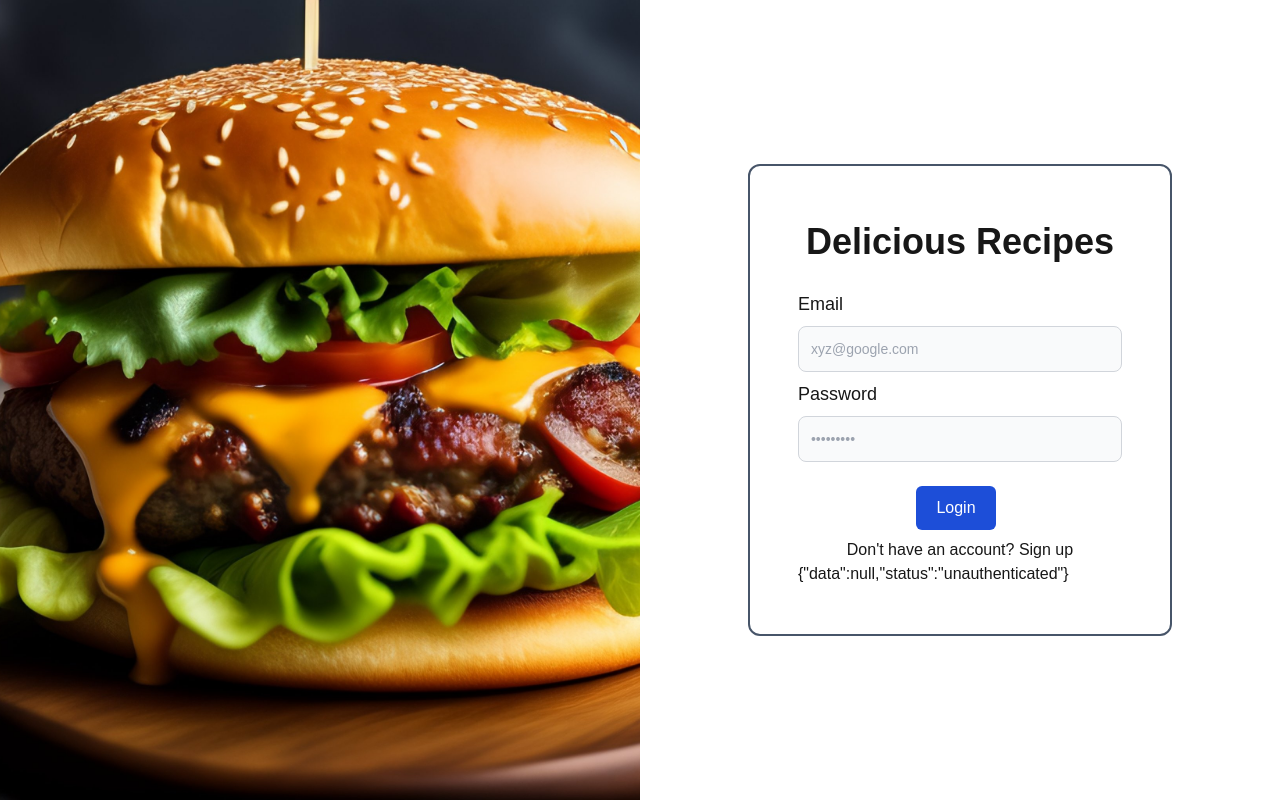
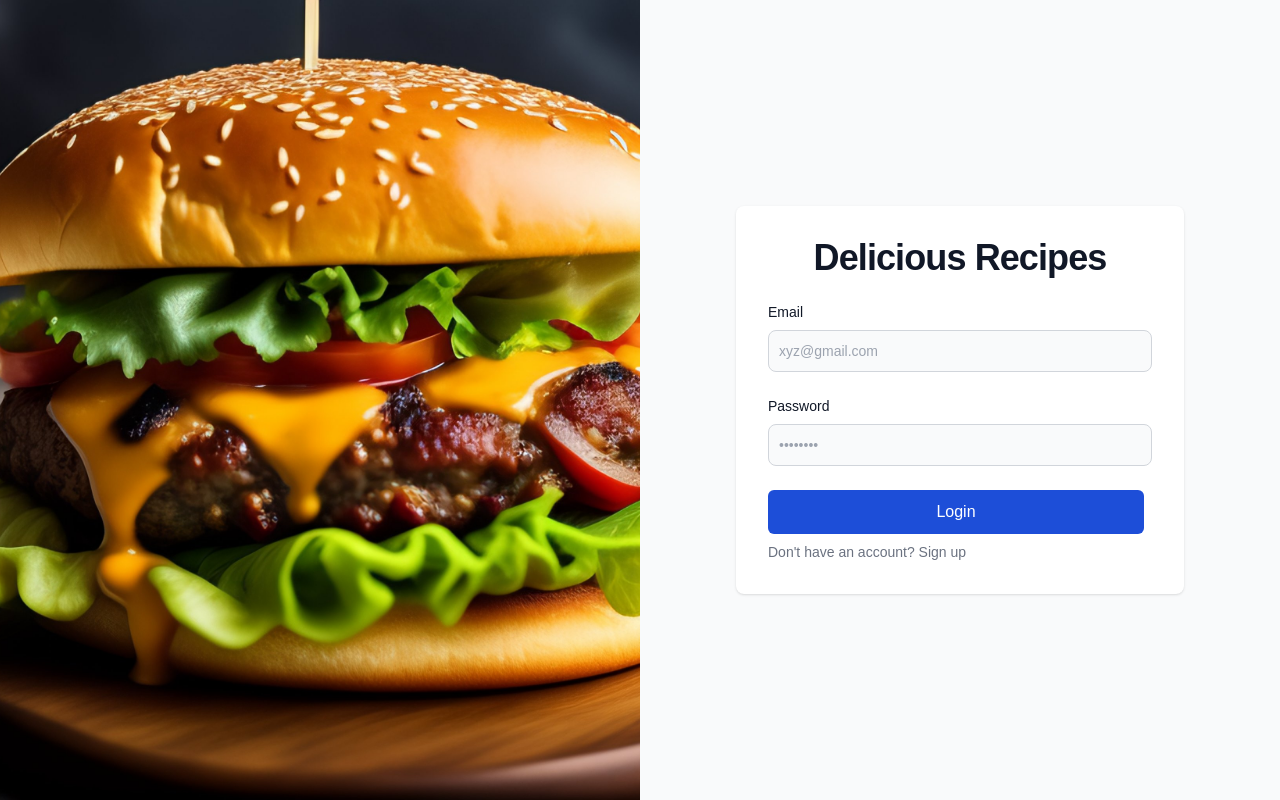
Before and after one commit to UjjwalKaul/food-project, a Next.js app: page / in a window 1280 px wide. Built offline with nearby package versions, Linux system fonts and the light colour scheme; no server answers.

Commit message:
Prettified login page

```diff
--- a/app/page.tsx
+++ b/app/page.tsx
@@ -15,7 +15,7 @@ export default async function Home() {
           />
         </div>
       </div>
-      <div className="flex items-center justify-center">
+      <div>
         <Login />
       </div>
     </div>
--- a/components/Login.tsx
+++ b/components/Login.tsx
@@ -1,72 +1,96 @@
 'use client';
-import { signIn, useSession } from 'next-auth/react';
+import { signIn } from 'next-auth/react';
 import Link from 'next/link';
-import { useRef, useState } from 'react';
+import { useRouter } from 'next/navigation';
+import { useState } from 'react';
 
-const Login = () => {
-  const session = useSession();
+const Register = () => {
+  const router = useRouter();
   const [isSubmitting, setIsSubmitting] = useState(false);
-  const mailRef = useRef<HTMLInputElement | null>(null);
-  const passwordRef = useRef<HTMLInputElement | null>(null);
-
-  async function handleSubmit(e: React.FormEvent<HTMLFormElement>) {
-    setIsSubmitting(!isSubmitting);
+  const [data, setData] = useState({
+    email: '',
+    password: '',
+  });
+  async function loginUser(e: React.FormEvent<HTMLFormElement>) {
     e.preventDefault();
-    const email = mailRef.current?.value || '';
-    const password = passwordRef.current?.value || '';
+    setIsSubmitting(true);
     await signIn('credentials', {
-      email,
-      password,
+      ...data,
+      redirect: false,
     });
-    setIsSubmitting(!isSubmitting);
+    router.push('/dashboard');
+    setIsSubmitting(false);
   }
-
   return (
-    <div className="border-2 border-slate-600 p-8 md:p-12 rounded-xl max-w-md mx-auto">
-      <h1 className="text-center text-2xl md:text-4xl font-bold p-2 mb-5">
+    <section className="bg-gray-50 dark:bg-gray-900">
+      <div className="flex flex-col items-center justify-center px-6 py-8 mx-auto md:h-screen lg:py-0">
+        <div className="w-full bg-white rounded-lg shadow dark:border md:mt-0 sm:max-w-md xl:p-0 dark:bg-gray-800 dark:border-gray-700">
+          <div className="p-6 space-y-4 md:space-y-6 sm:p-8">
+            <div className="flex justify-center">
+              <h1 className="text-xl font-bold leading-tight tracking-tight text-gray-900 md:text-4xl dark:text-white">
                 Delicious Recipes
               </h1>
-      <form onSubmit={handleSubmit}>
-        <div className="flex flex-col gap-[8px]">
-          <label className="text-lg md:text-md">Email</label>
+            </div>
+
+            <form onSubmit={loginUser} className="space-y-4 md:space-y-6">
+              <div>
+                <label
+                  htmlFor="email"
+                  className="block mb-2 text-sm font-medium text-gray-900 dark:text-white">
+                  Email
+                </label>
                 <input
+                  value={data.email}
                   type="email"
-            placeholder="xyz@google.com"
-            className="bg-gray-50 border border-gray-300 text-gray-900 text-sm rounded-lg focus:ring-blue-500 focus:border-blue-500 block w-full p-3 dark:bg-gray-700 dark:border-gray-600 dark:placeholder-gray-400 dark:text-white dark:focus:ring-blue-500 dark:focus:border-blue-500"
-            ref={mailRef}
+                  name="email"
+                  id="email"
+                  className="bg-gray-50 border border-gray-300 text-gray-900 text-sm rounded-lg focus:ring-primary-600 focus:border-primary-600 block w-full p-2.5 dark:bg-gray-700 dark:border-gray-600 dark:placeholder-gray-400 dark:text-white dark:focus:ring-blue-500 dark:focus:border-blue-500"
+                  placeholder="xyz@gmail.com"
                   required
+                  onChange={(e) => {
+                    setData({ ...data, email: e.target.value });
+                  }}
                 />
-
-          <label className="text-lg md:text-md">Password</label>
+              </div>
+              <div>
+                <label
+                  htmlFor="password"
+                  className="block mb-2 text-sm font-medium text-gray-900 dark:text-white">
+                  Password
+                </label>
                 <input
+                  value={data.password}
                   type="password"
-            placeholder="•••••••••"
-            className="bg-gray-50 border border-gray-300 text-gray-900 text-sm rounded-lg focus:ring-blue-500 focus:border-blue-500 block w-full p-3 dark:bg-gray-700 dark:border-gray-600 dark:placeholder-gray-400 dark:text-white dark:focus:ring-blue-500 dark:focus:border-blue-500"
-            ref={passwordRef}
+                  name="password"
+                  id="password"
+                  placeholder="••••••••"
+                  className="bg-gray-50 border border-gray-300 text-gray-900 text-sm rounded-lg focus:ring-primary-600 focus:border-primary-600 block w-full p-2.5 dark:bg-gray-700 dark:border-gray-600 dark:placeholder-gray-400 dark:text-white dark:focus:ring-blue-500 dark:focus:border-blue-500"
                   required
+                  onChange={(e) => {
+                    setData({ ...data, password: e.target.value });
+                  }}
                 />
-
-          <div className="flex justify-center mt-4">
+              </div>
+              <div className="flex flex-col justify-center">
                 <button
                   disabled={isSubmitting}
-              className="text-white bg-blue-700 hover:bg-blue-800 focus:outline-none focus:ring-4 focus:ring-blue-300 font-medium rounded-md px-5 py-2.5 text-center me-2 mb-2 dark:bg-blue-600 dark:hover:bg-blue-700 dark:focus:ring-blue-800"
+                  className="text-white bg-blue-700 hover:bg-blue-800 focus:outline-none focus:ring-4 focus:ring-blue-300 font-medium rounded-md px-8 py-2.5 text-center me-2 mb-2 dark:bg-blue-600 dark:hover:bg-blue-700 dark:focus:ring-blue-800"
                   type="submit">
                   Login
                 </button>
-          </div>
-        </div>
-      </form>
-      <div className="flex justify-center">
-        <p>
+                <p className="text-sm font-light text-gray-500 dark:text-gray-400">
                   Don&apos;t have an account?{' '}
                   <Link className="hover:underline" href="/register">
                     Sign up
                   </Link>
                 </p>
               </div>
-      <p>{JSON.stringify(session)}</p>
+            </form>
           </div>
+        </div>
+      </div>
+    </section>
   );
 };
 
-export default Login;
+export default Register;
--- a/components/Register.tsx
+++ b/components/Register.tsx
@@ -56,7 +56,7 @@ const Register = () => {
                 <label
                   htmlFor="email"
                   className="block mb-2 text-sm font-medium text-gray-900 dark:text-white">
-                  Your email
+                  Email
                 </label>
                 <input
                   value={data.email}
```
Lines whose indentation alone changed are shown as unchanged.
